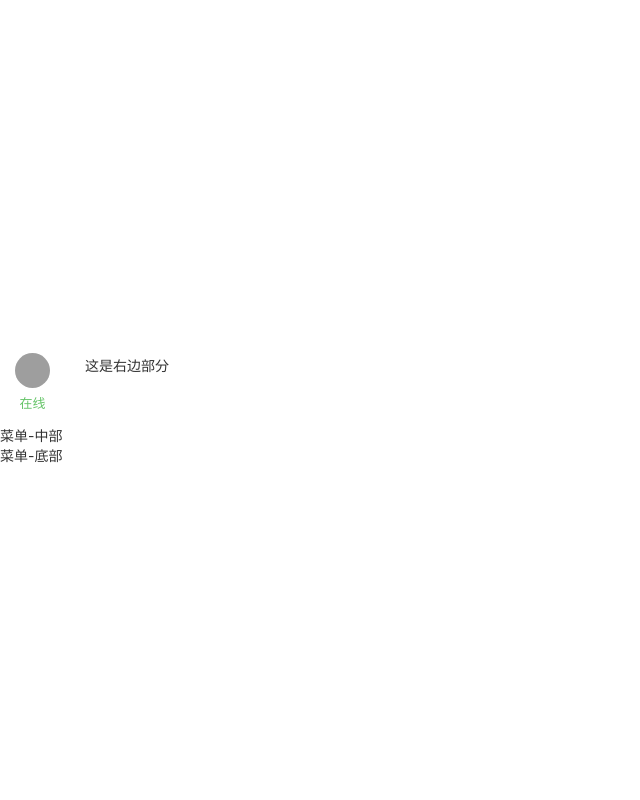
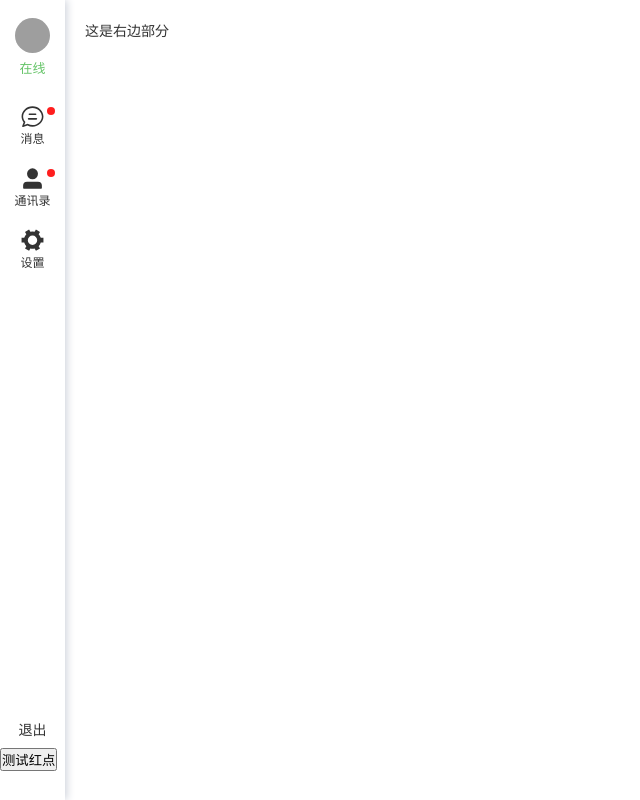
Before and after one commit to meloncodezhang/koala-chat, a Vue app: page / in a window 1280 px wide. Shown: the whole page, without its empty margins (0-640 px from the left). Built offline with nearby package versions, Linux system fonts and the light colour scheme; grey boxes are pictures that could not be loaded.

Commit message:
优化左边菜单栏样式

```diff
--- a/package.json
+++ b/package.json
@@ -9,6 +9,7 @@
     "preview": "vite preview"
   },
   "dependencies": {
+    "@element-plus/icons-vue": "^2.3.1",
     "element-plus": "^2.7.8",
     "vue": "^3.4.31",
     "vue-router": "^4.4.3"
--- a/src/components/layout/MainLayout.vue
+++ b/src/components/layout/MainLayout.vue
@@ -47,10 +47,21 @@ import Menu from "./Menu.vue";
     // 知识点:未掌握
     box-sizing: border-box;
     min-width: 0;
+    height: 100vh;
+    width:100vw;
+    overflow: hidden;
+    background: #fff;
 }
 
 .el-aside {
     width: 65px;
+    position: relative;
+    overflow: hidden;
+    box-sizing: border-box;
+    flex-shrink: 0;
+    user-select: none;
+    // 增加阴影
+    box-shadow: 2px 0 8px 0 #CFD3DC;
 }
 
 </style>
--- a/src/components/layout/Menu.vue
+++ b/src/components/layout/Menu.vue
@@ -26,11 +26,37 @@
         </header>
 
         <main class="menu-main">
-            菜单-中部
+            <div
+                v-for="nav in menus"
+                :key="nav.link"
+                @click="onClickMenu(nav)"
+                :class="{
+                    'menu-items':true,
+                }"
+            >
+
+                <!-- 是否显示消息提示小红点 -->
+                <div class="hotspot" v-if="nav.hotspot"></div>
+
+                <!-- 动态渲染icon图标 -->
+                <el-icon>
+                      <component
+                        :is="nav.icon"
+                    >
+                    </component>
+                </el-icon>
+
+                <span>{{ nav.title }}</span>
+
+
+            </div>
         </main>
 
         <footer class="menu-footer">
-            菜单-底部
+            <div class="quite" @click="quitSys">
+                <span>退出</span>
+            </div>
+            <button @click="changeCount">测试红点</button>
         </footer>
 
     </section>
@@ -39,6 +65,55 @@
 
 
 <script setup>
+import { reactive, markRaw, computed, ref } from "vue";
+import { ChatLineRound,UserFilled,Tools } from '@element-plus/icons-vue'
+
+const unReadCount = ref(0);
+const isFriendApply = ref(true);
+const isGroupApply = ref(true);
+const menuList = ref(["message", "contact", "settings"])
+
+const menus = reactive([
+    {
+        link:'/message',
+        // markRaw方法
+        icon:markRaw(ChatLineRound),
+        title:'消息',
+        // 计算属性,unReadCount的结果发生变化,则会重新计算unReadCount>0的结果并返回赋值给hotspot
+        // 监控:是否有未读的消息
+        hotspot: computed(()=> unReadCount.value % 3 == 0 )
+    },
+    {
+        link:'/contact',
+        icon:markRaw(UserFilled),
+        title:'通讯录',
+        // 监控是好友申请还是入群申请
+        hotspot:computed(()=> isFriendApply.value && isGroupApply.value )
+    },
+    {
+        link:'/settings',
+        icon:markRaw(Tools),
+        title:'设置',
+    }])
+
+const isActive = (menu) => {
+    return true
+}
+
+const changeCount = () => {
+    unReadCount.value += 1
+    console.log("count+1", unReadCount.value , unReadCount.value > 5);
+    if(unReadCount.value % 12 == 0){
+        isFriendApply.value = false
+    }
+}
+
+const quitSys = () => {
+    unReadCount.value = 1;
+    isFriendApply.value = false;
+    isGroupApply.value = false;
+}
+
 </script>
 
 <style scoped lang="scss">
@@ -72,10 +147,110 @@
 
         }
         .online {
-                color: #65c468;
+            color: #65c468;
+        }
+
+    }
+    .menu-main {
+        :deep .el-icon {
+            font-size: 25px;
+        }
+        flex:auto;
+        overflow: hidden;
+        width: 100%;
+    }
+    .menu-footer {
+        height: 90px;
+        width: 100%;
+        div{
+            height: 38px;
+            display: flex;
+            align-items: center;
+            justify-content: center;
+            cursor: pointer;
+        }
+        span {
+            display: inline-block;
+            font-weight: 500;
         }
 
     }
 }
 
+.menu-items {
+    position: relative;
+    display: flex;
+    flex-direction: column;
+    align-items: center;
+    justify-content: center;
+    user-select: none;
+    cursor: pointer;
+    border-radius: 10px;
+    font-size:12px;
+    width: 54px;
+    height: 54px;
+    // auto自动占据剩余空间达到居中的效果
+    margin: 8px auto;
+}
+
+.hotspot {
+    width: 8px;
+    height: 8px;
+    --hotspot: #ff1e1e;
+    background: var(--hotspot);
+    display: inline-block;
+    position: absolute;
+    border-radius: 5px;
+    right: 5px;
+    top: 9px;
+    // 添加动画效果
+    animation: notifymove 3s infinite;
+    animation-direction: alternate;
+    -webkit-animation: notifymove 3s infinite;
+}
+
+@keyframes notifymove {
+  0% {
+    background: var(--hotspot);
+  }
+
+  25% {
+    background: transparent;
+  }
+
+  50% {
+    background: var(--hotspot);
+  }
+
+  75% {
+    background: transparent;
+  }
+
+  100% {
+    background: var(--hotspot);
+  }
+}
+
+@-webkit-keyframes notifymove {
+  0% {
+    background: #ff1e1e;
+  }
+
+  25% {
+    background: transparent;
+  }
+
+  50% {
+    background: #ff1e1e;
+  }
+
+  75% {
+    background: transparent;
+  }
+
+  100% {
+    background: #ff1e1e;
+  }
+}
+
 </style>
```
Also changed, not shown: 1 other file (tests, documents, lock files or other folders).
